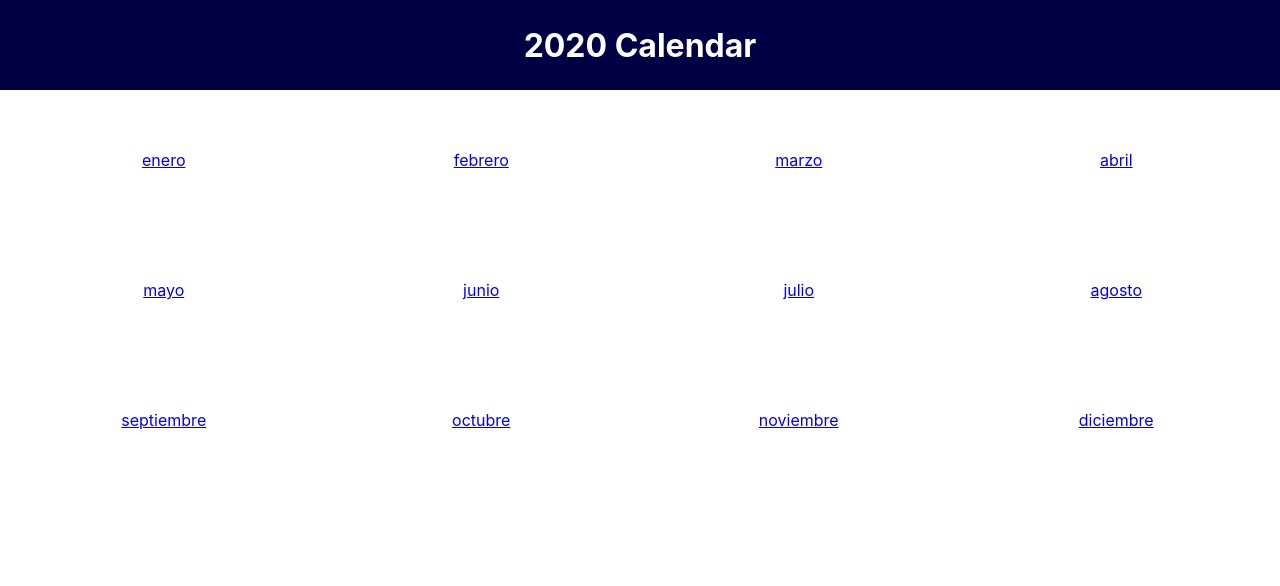
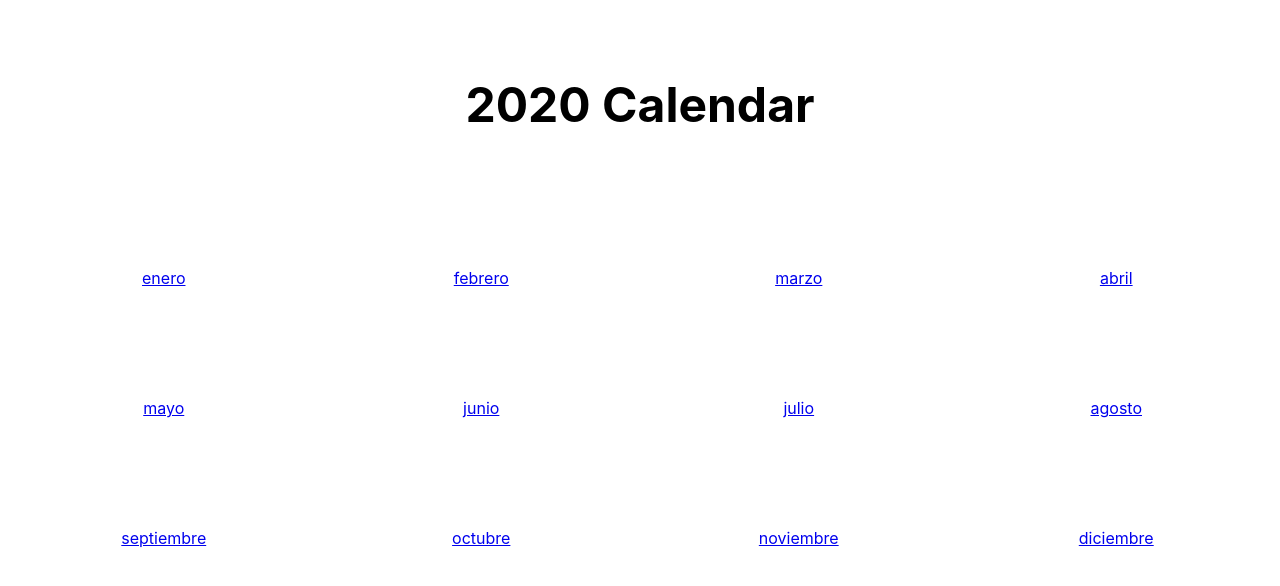
Before and after one commit to jmmzzei/redux-calendar, a React (Create React App) app: page / in a window 1280 px wide. Shown: the top 586 px of the page. Built offline with nearby package versions, Linux system fonts and the light colour scheme.

Commit message:
Modify Navbar

```diff
--- a/src/components/Navbar.js
+++ b/src/components/Navbar.js
@@ -1,6 +1,6 @@
-import React from "react";
-import { NavbarStyled } from "./NavbarStyled";
+import React from "react"
+import { NavbarStyled } from "./NavbarStyled"
 
-export const Navbar = ({ month }) => {
-    return <NavbarStyled>{month || '2020 Calendar'}</NavbarStyled>;
-};
+export const Navbar = ({ month }) => (
+  <NavbarStyled>{month || "2020 Calendar"}</NavbarStyled>
+)
--- a/src/components/NavbarStyled.js
+++ b/src/components/NavbarStyled.js
@@ -1,19 +1,19 @@
 import styled from "styled-components";
 
 export const NavbarStyled = styled.nav`
-  height: 50px;
-  bakground: #f1f1f1;
-  width: 100%;
-  font-size: 2rem;
-  font-weight: bold;
+    color: var(--light);
+  background: var(--dark);
+  user-select:none;
+
   display: flex;
   align-items: center;
   justify-content: center;
+
+  height: 5rem;
   margin: 0;
-  color: white;
-  padding: 20px 0;
-  display: flex;
-  algin-items: center;
-  justify-content: center;
-  background: #000045;
+  padding: 4rem 0;
+
+  font-size: 3rem;
+  font-weight: bold;
+
 `;
```
